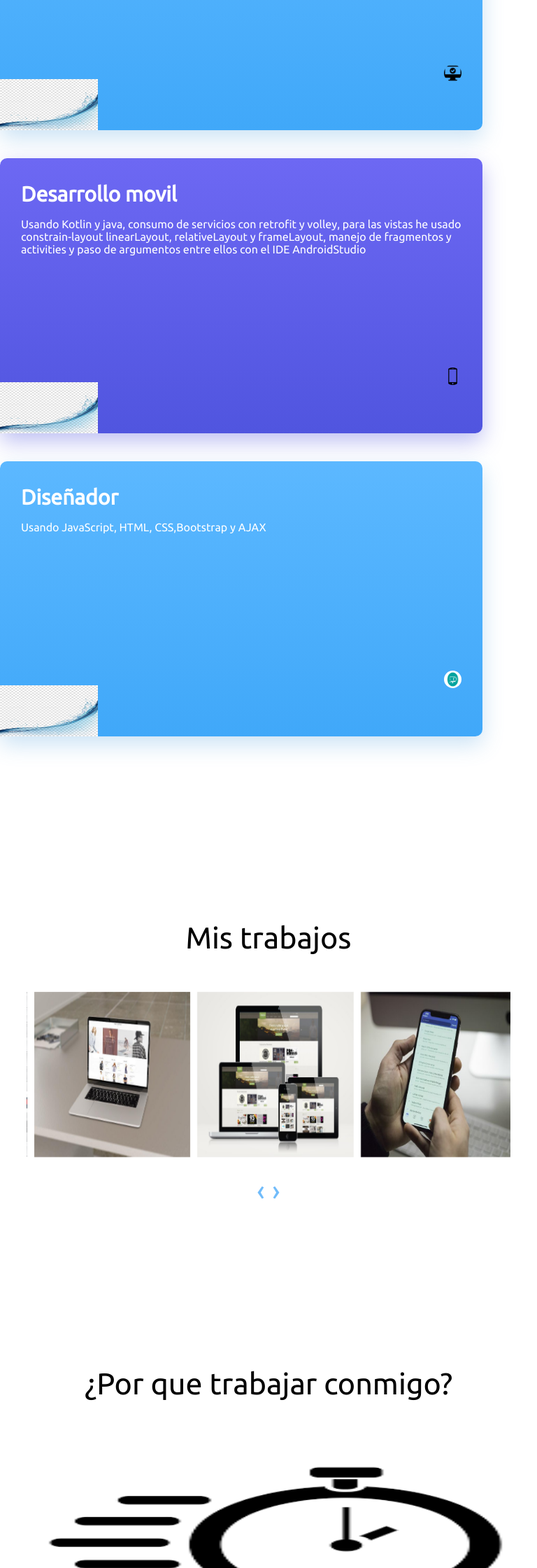
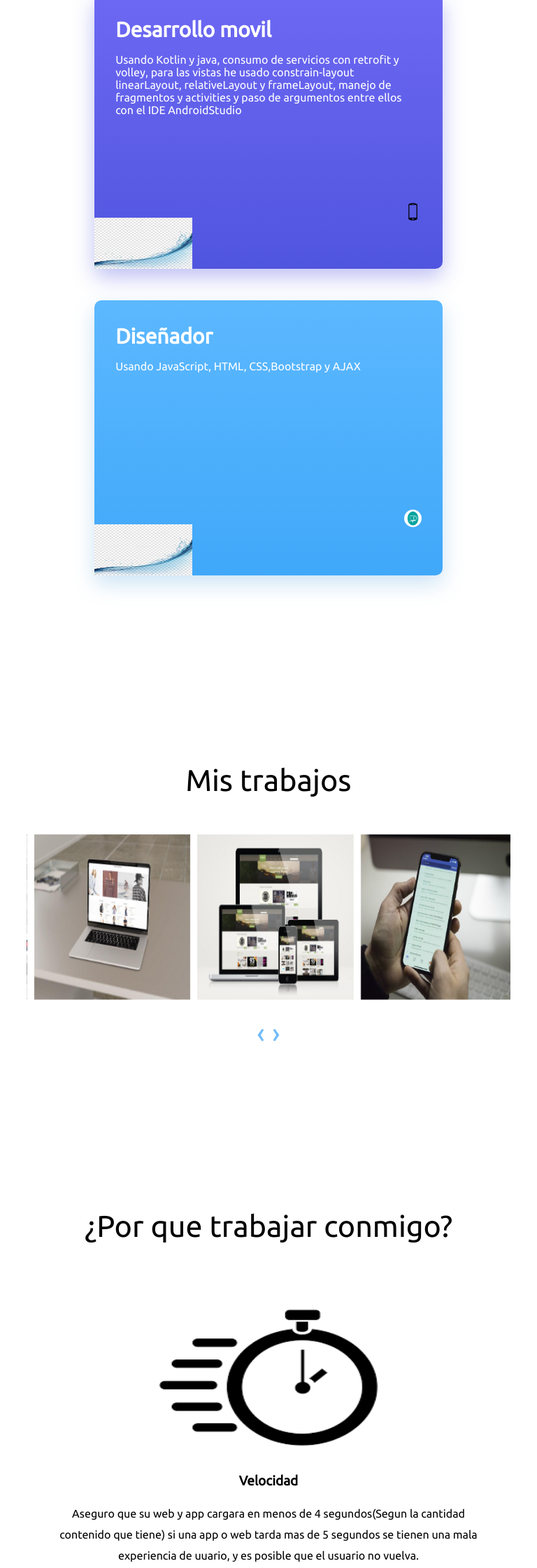
Before and after one commit to EdmaryBaga/EdithBautista, a PHP site: page / in a window 768 px wide; the page is wider, and only the part inside the window is pictured. Shown: the part 2320-4560 px from the top of that part at 70% size. Run offline with PHP 8.4, Linux system fonts and the light colour scheme.

Commit message:
se agrego responsividad para ipad/tablets

```diff
--- a/estilos/style.css
+++ b/estilos/style.css
@@ -531,3 +531,30 @@ html {
         width: 100%;
     }
 }
+
+
+/*Estilos para Ipad o tablet*/
+
+@media (min-width: 600px) and (max-width: 800px) {
+    header {
+        height: 70vh;
+    }
+    .servicio {
+        width: 57%;
+        padding: 34px 30px 69px 30px;
+        margin: auto;
+        margin-bottom: 45px;
+    }
+    #por-que-trabajar .item {
+        width: 82%;
+        margin: auto;
+    }
+    #por-que-trabajar ul li:first-child img {
+        width: 59% !important;
+    }
+    .publicacion {
+        width: 79%;
+        margin-bottom: 40px;
+        margin: auto;
+    }
+}
```
